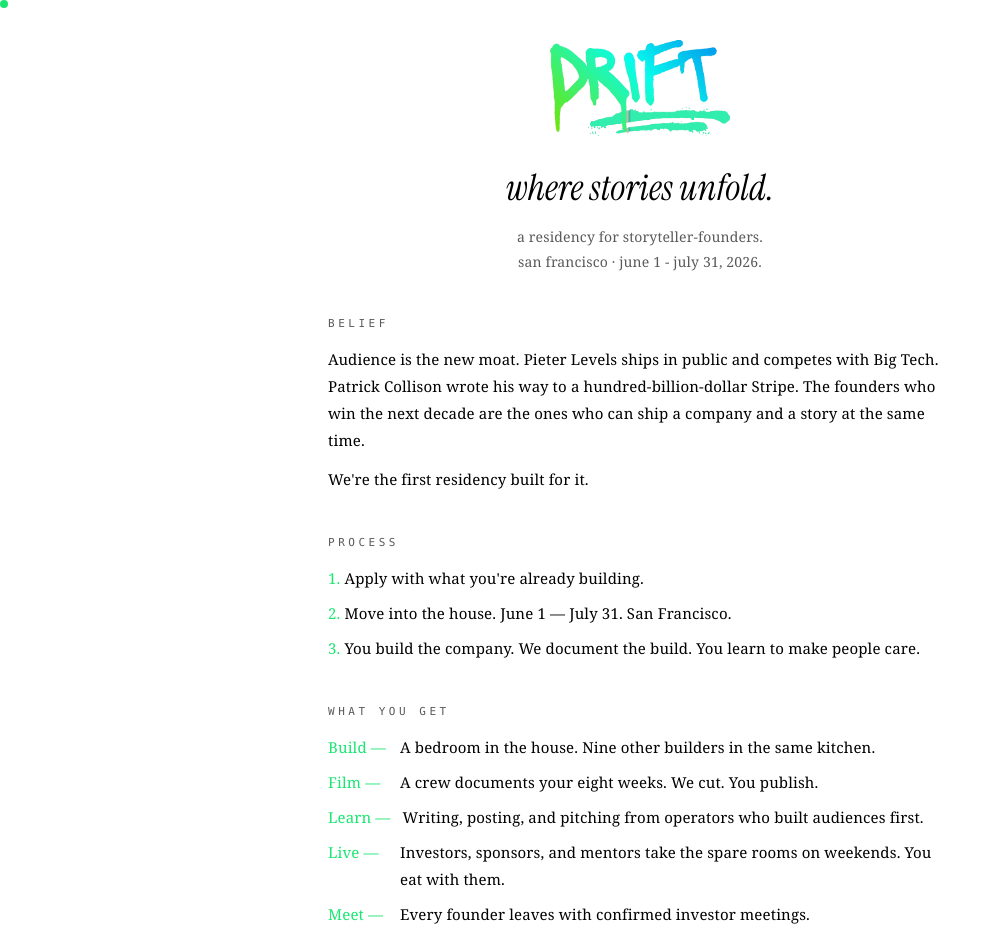
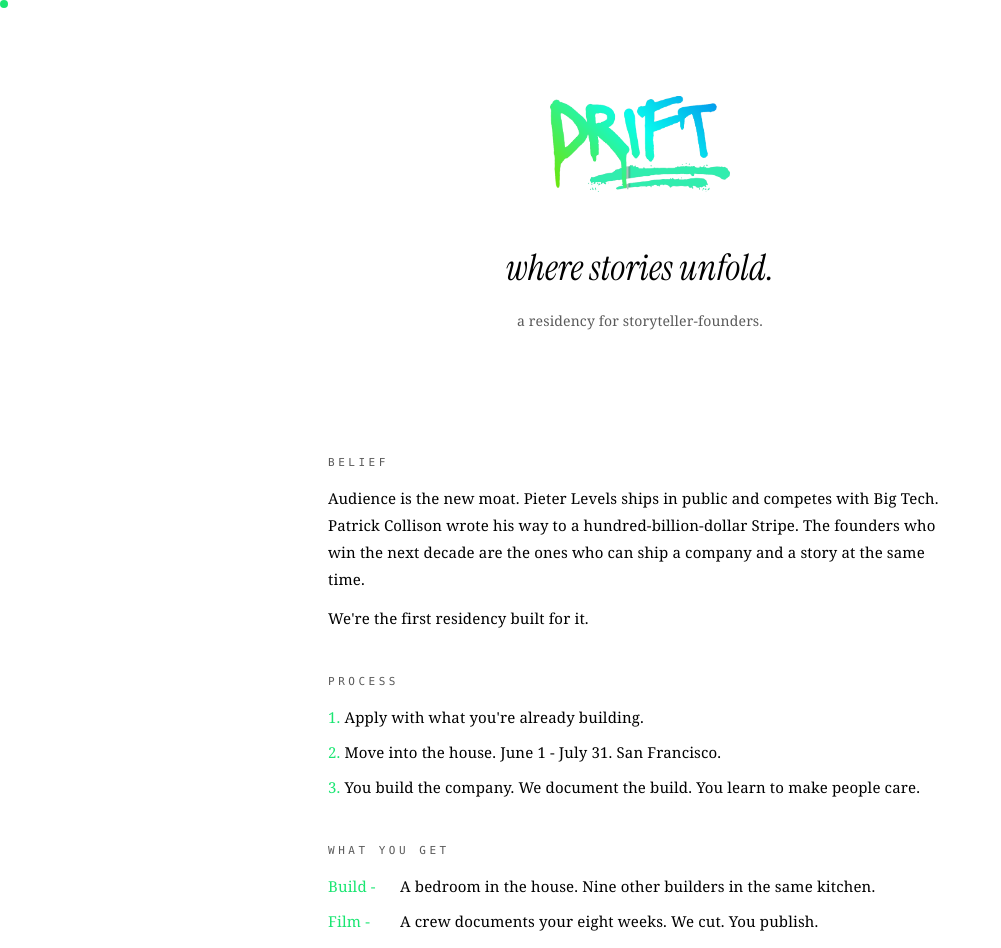
Before and after one commit to JiwaniZakir/drift-residency, a React (Vite) app: page / in a window 1280 px wide. Shown: the top 948 px of the page, without its empty margins (0-1001 px from the left). Built offline with nearby package versions, Linux system fonts and the light colour scheme; a web font is replaced by a local one.

Commit message:
feat: tagline hover easter egg (stories -> san francisco), more header spacing, remove sf from subtitle/footer

```diff
--- a/src/App.tsx
+++ b/src/App.tsx
@@ -1,18 +1,10 @@
 import { useEffect, useRef, useState, type ReactNode } from 'react';
-import { motion } from 'framer-motion';
+import { motion, AnimatePresence } from 'framer-motion';
 import {
   installConsoleBanner,
   installKonami,
   flashRaveMode,
 } from './easterEggs';
-
-/* ============================================================
- * Plain black. Three voices:
- *   - Lacquer for body + numbered list
- *   - Instrument Serif italic for the tagline
- *   - System mono uppercase for section labels
- * Bigger gaps between chunks, no concrete texture.
- * ============================================================ */
 
 function CursorDot() {
   const ref = useRef<HTMLDivElement>(null);
@@ -82,6 +74,44 @@ function Pill({ href, children, variant = 'primary' }: {
   );
 }
 
+function Tagline() {
+  const [hovered, setHovered] = useState(false);
+
+  return (
+    <div
+      className="relative cursor-default select-none"
+      onMouseEnter={() => setHovered(true)}
+      onMouseLeave={() => setHovered(false)}
+    >
+      <AnimatePresence mode="wait">
+        {!hovered ? (
+          <motion.p
+            key="stories"
+            initial={{ opacity: 0, y: 6 }}
+            animate={{ opacity: 1, y: 0 }}
+            exit={{ opacity: 0, y: -6 }}
+            transition={{ duration: 0.3 }}
+            className="font-serif italic text-2xl md:text-4xl text-ink leading-none"
+          >
+            where stories unfold.
+          </motion.p>
+        ) : (
+          <motion.p
+            key="sf"
+            initial={{ opacity: 0, y: 6 }}
+            animate={{ opacity: 1, y: 0 }}
+            exit={{ opacity: 0, y: -6 }}
+            transition={{ duration: 0.3 }}
+            className="font-serif italic text-2xl md:text-4xl text-ink leading-none"
+          >
+            san francisco.
+          </motion.p>
+        )}
+      </AnimatePresence>
+    </div>
+  );
+}
+
 function Logo({ onTripleClick }: { onTripleClick?: () => void }) {
   const [clicks, setClicks] = useState(0);
   useEffect(() => {
@@ -133,7 +163,7 @@ export function App() {
       <div className="max-w-2xl mx-auto px-5 md:px-6 relative z-10">
 
         {!isEmbed && (
-          <header className="pt-6 md:pt-10 pb-0 text-center">
+          <header className="pt-16 md:pt-24 pb-16 md:pb-20 text-center">
             <motion.div
               initial={{ opacity: 0, y: 12 }}
               animate={{ opacity: 1, y: 0 }}
@@ -141,13 +171,11 @@ export function App() {
               className="flex flex-col items-center"
             >
               <Logo onTripleClick={flashRaveMode} />
-              <p className="mt-8 font-serif italic text-2xl md:text-4xl text-ink leading-none">
-                where stories unfold.
-              </p>
-              <p className="mt-4 text-ink-muted text-[13px] md:text-[14px] max-w-md">
+              <div className="mt-10 md:mt-14">
+                <Tagline />
+              </div>
+              <p className="mt-5 text-ink-muted text-[13px] md:text-[14px] max-w-md">
                 a residency for storyteller-founders.
-                <br className="hidden md:inline" />
-                san francisco · june 1 - july 31, 2026.
               </p>
             </motion.div>
           </header>
@@ -170,7 +198,7 @@ export function App() {
           <Section label="Process">
             <ol className="list-decimal list-inside space-y-2 marker:text-drift-green">
               <li>Apply with what you&apos;re already building.</li>
-              <li>Move into the house. June 1 — July 31. San Francisco.</li>
+              <li>Move into the house. June 1 - July 31. San Francisco.</li>
               <li>You build the company. We document the build. You learn to make people care.</li>
             </ol>
           </Section>
@@ -178,23 +206,23 @@ export function App() {
           <Section label="What you get">
             <dl className="space-y-2">
               <div className="flex gap-3">
-                <dt className="text-drift-green min-w-[60px]">Build —</dt>
+                <dt className="text-drift-green min-w-[60px]">Build -</dt>
                 <dd>A bedroom in the house. Nine other builders in the same kitchen.</dd>
               </div>
               <div className="flex gap-3">
-                <dt className="text-drift-green min-w-[60px]">Film —</dt>
+                <dt className="text-drift-green min-w-[60px]">Film -</dt>
                 <dd>A crew documents your eight weeks. We cut. You publish.</dd>
               </div>
               <div className="flex gap-3">
-                <dt className="text-drift-green min-w-[60px]">Learn —</dt>
+                <dt className="text-drift-green min-w-[60px]">Learn -</dt>
                 <dd>Writing, posting, and pitching from operators who built audiences first.</dd>
               </div>
               <div className="flex gap-3">
-                <dt className="text-drift-green min-w-[60px]">Live —</dt>
+                <dt className="text-drift-green min-w-[60px]">Live -</dt>
                 <dd>Investors, sponsors, and mentors take the spare rooms on weekends. You eat with them.</dd>
               </div>
               <div className="flex gap-3">
-                <dt className="text-drift-green min-w-[60px]">Meet —</dt>
+                <dt className="text-drift-green min-w-[60px]">Meet -</dt>
                 <dd>Every founder leaves with confirmed investor meetings.</dd>
               </div>
             </dl>
@@ -209,7 +237,7 @@ export function App() {
 
           <Section label="Terms">
             <dl className="space-y-1">
-              <div className="flex gap-3"><dt className="text-ink-muted min-w-[80px]">Dates</dt><dd>June 1 — July 31, 2026 (8 weeks)</dd></div>
+              <div className="flex gap-3"><dt className="text-ink-muted min-w-[80px]">Dates</dt><dd>June 1 - July 31, 2026 (8 weeks)</dd></div>
               <div className="flex gap-3"><dt className="text-ink-muted min-w-[80px]">Location</dt><dd>San Francisco</dd></div>
               <div className="flex gap-3"><dt className="text-ink-muted min-w-[80px]">Spots</dt><dd>10</dd></div>
               <div className="flex gap-3"><dt className="text-ink-muted min-w-[80px]">Housing</dt><dd>Covered</dd></div>
@@ -250,7 +278,6 @@ export function App() {
               <div className="flex gap-4 text-ink-muted font-mono text-[10px] uppercase tracking-[0.3em]">
                 <a href="https://x.com/drifthousesf" target="_blank" rel="noopener noreferrer" className="hover:text-ink">x</a>
                 <a href="https://www.linkedin.com/company/drifthouse/" target="_blank" rel="noopener noreferrer" className="hover:text-ink">linkedin</a>
-                <span>san francisco</span>
               </div>
             </div>
           </footer>
```
